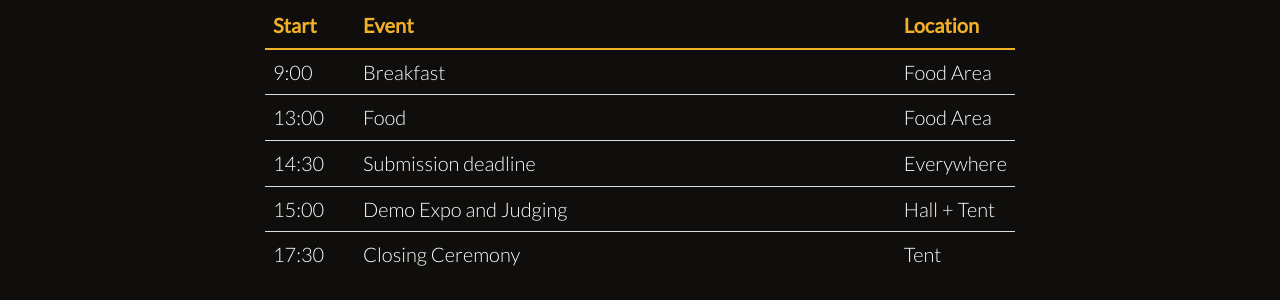
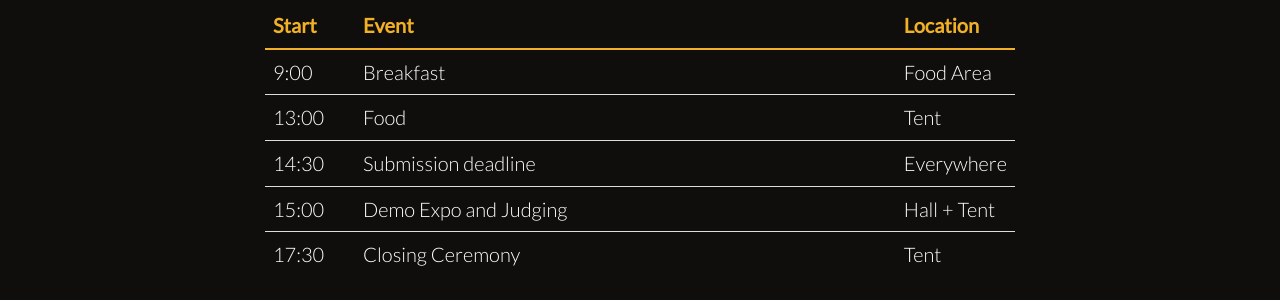
Before and after one commit to junctionasia/junctionasia.github.io, a Jekyll site: the page built from schedule.html, in a window 1280 px wide and 900 px high, scrolled down 2012 px. Shown: the part 553-853 px from the top of the window. Built offline with Jekyll 4.4.1, drawn with Linux system fonts in a browser that asks for light colours; nearby versions of some CDN libraries.

Commit message:
Edited schedule

```diff
--- a/schedule.html
+++ b/schedule.html
@@ -75,7 +75,7 @@
                     </thead>
                     <tbody>
                         <tr><td>9:00</td><td>Breakfast</td><td>Food Area</td></tr>
-                        <tr><td>13:00</td><td>Food</td><td>Food Area</td></tr>
+                        <tr><td>13:00</td><td>Food</td><td>Tent</td></tr>
                         <tr><td>14:30</td><td>Submission deadline</td><td>Everywhere</td></tr>
                         <tr><td>15:00</td><td>Demo Expo and Judging</td><td>Hall + Tent</td></tr>
                         <tr><td>17:30</td><td>Closing Ceremony</td><td>Tent</td></tr>
```
